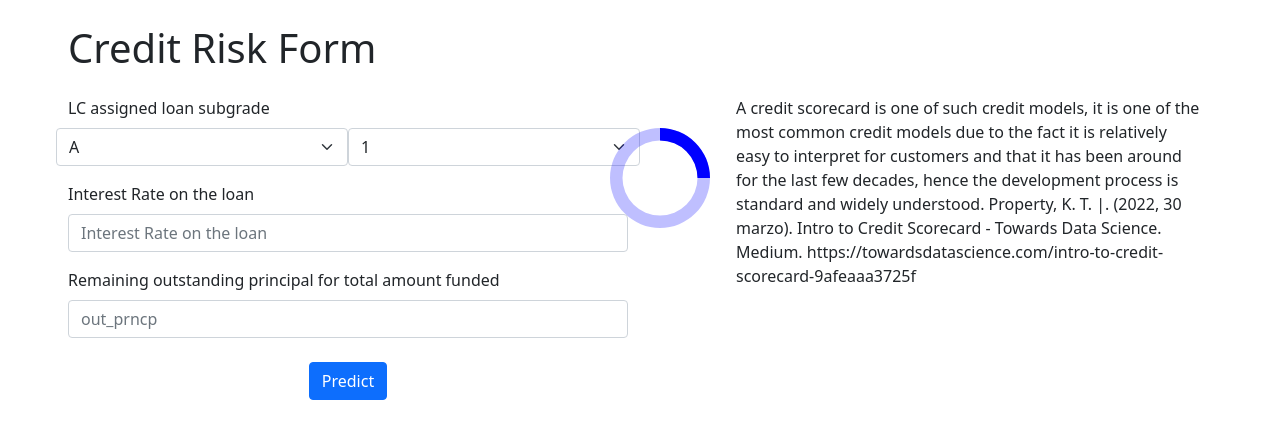
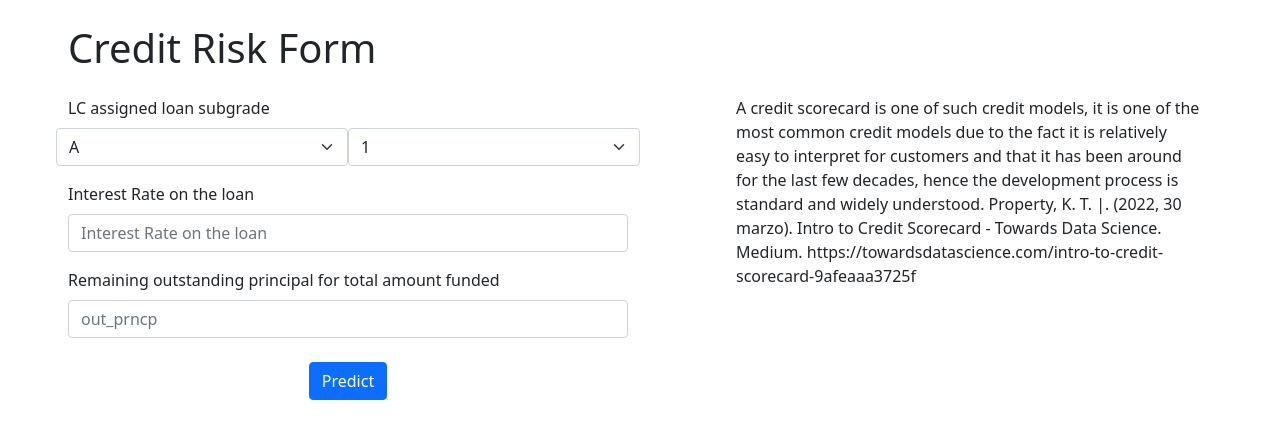
Before and after one commit to darwinhc/credit-risk-model.nextjs.UI, a Next.js app: page / in a window 1280 px wide. Shown: the top 438 px of the page. Built offline with nearby package versions, Linux system fonts and the light colour scheme.

Commit message:
Loading and new limits

```diff
--- a/pages/index.js
+++ b/pages/index.js
@@ -11,7 +11,7 @@ export default function Home() {
     return (
         <div className={styles.container}>
             <main className="d-flex row">
-                { !loading ? <Loading /> : null}
+                { loading ? <Loading /> : null}
                 <Child prediction={prediction} setPrediction={setPrediction} setLoading={setLoading}/>
                 <RiskIndex prediction={prediction} loading={loading}/>
             </main>
```
